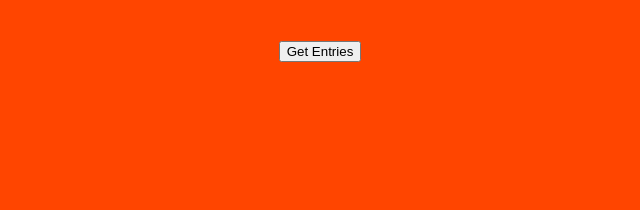
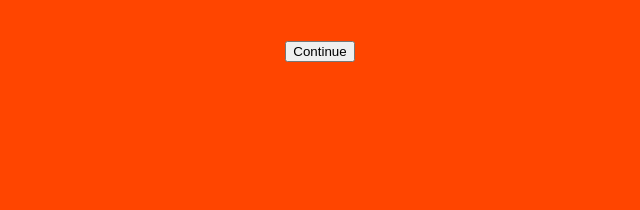
Before and after one commit to SRoush60/SRoush600.github.io, a plain HTML site: page gpa.html in a window 1280 px wide. Shown: the part 304-514 px from the top of the page, 448-1088 px from the left. Drawn offline with nearby package versions, Linux system fonts and the light colour scheme.

Commit message:
Update gpa.html

```diff
--- a/gpa.html
+++ b/gpa.html
@@ -49,7 +49,7 @@
                 <center>
 
                     <br><br>
-                <input type="button" value="Get Entries" class="btn shadow" onclick="gen_input_fields();">
+                <input type="button" value="Continue" class="btn shadow" onclick="gen_input_fields();">
                </center><br>
                 <table class="w-100 form table-data" id="entries">
 
```
